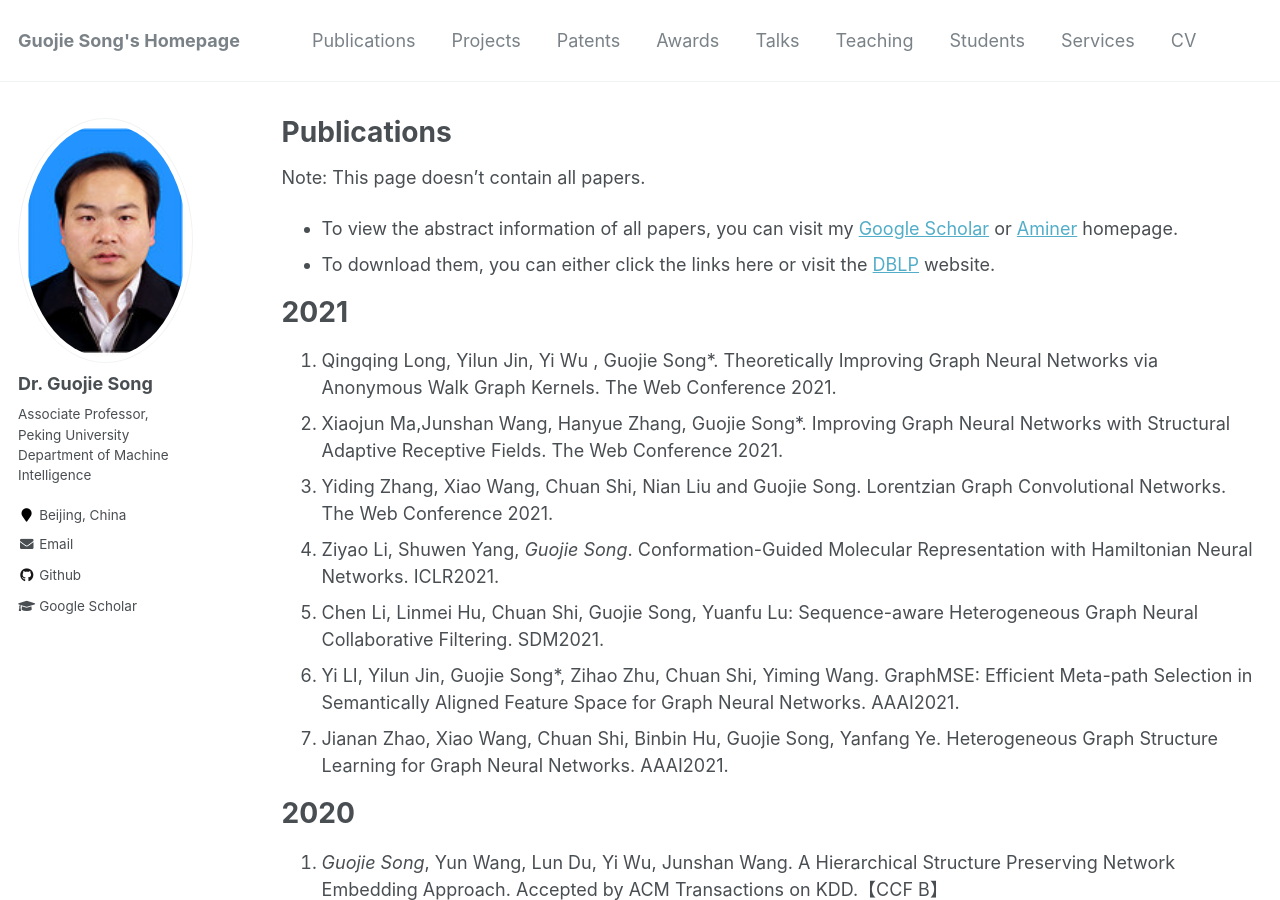
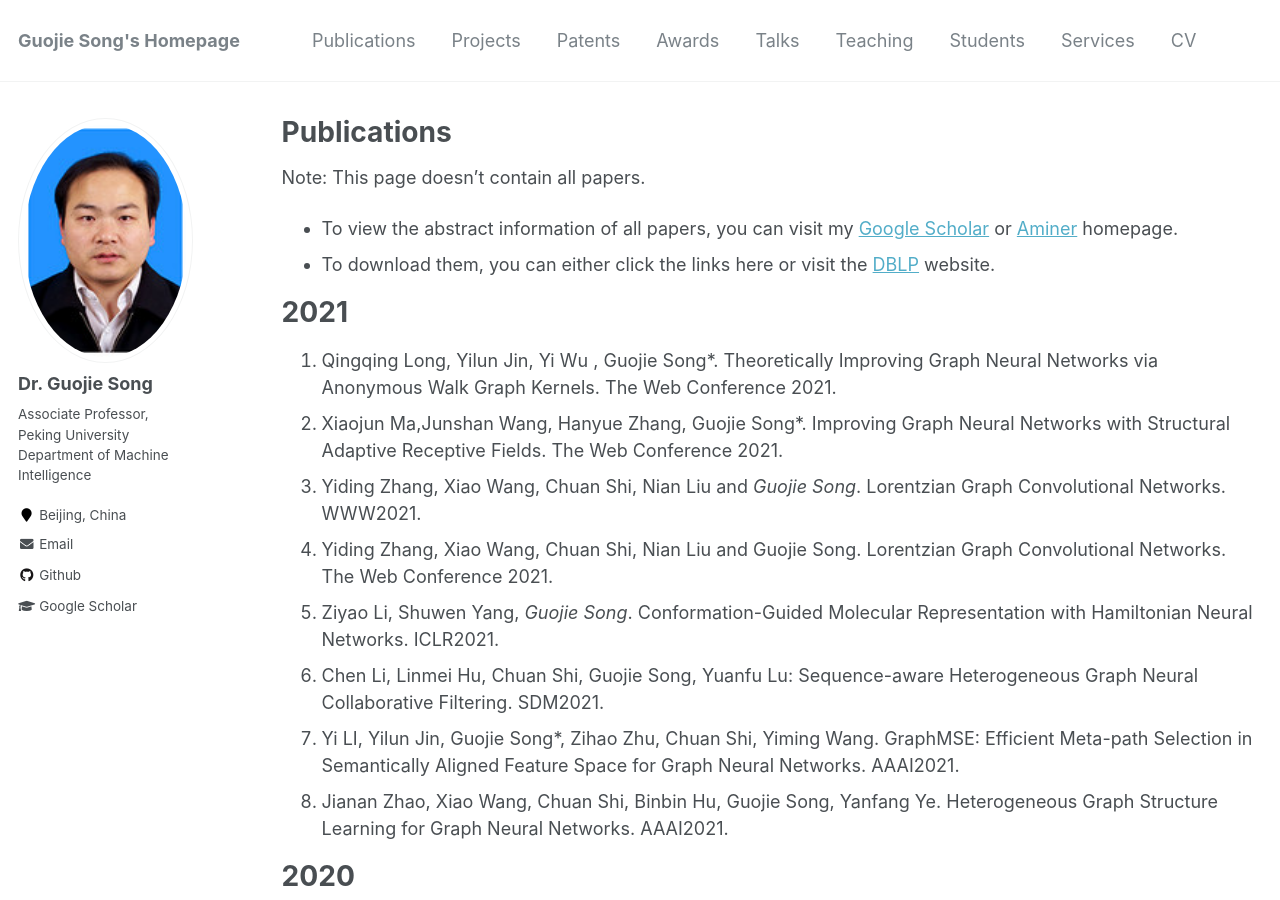
Before and after one commit to gjsong-pku/gjsong-pku.github.io, a Jekyll site: the page built from _pages/publications.md, in a window 1280 px wide and 900 px high. Built offline with Jekyll 4.4.1, drawn with Linux system fonts in a browser that asks for light colours.

Commit message:
Update publications.md

```diff
--- a/_pages/publications.md
+++ b/_pages/publications.md
@@ -12,8 +12,9 @@ Note: This page doesn't contain all papers.
 - To download them, you can either click the links here or visit the [DBLP](https://dblp.uni-trier.de/pers/hd/s/Song:Guojie) website.
 
 # 2021
-7. Qingqing Long, Yilun Jin, Yi Wu , Guojie Song*. Theoretically Improving Graph Neural Networks via Anonymous Walk Graph Kernels. The Web Conference 2021.
-6. Xiaojun Ma,Junshan Wang, Hanyue Zhang, Guojie Song*. Improving Graph Neural Networks with Structural Adaptive Receptive Fields. The Web Conference 2021.
+8. Qingqing Long, Yilun Jin, Yi Wu , Guojie Song*. Theoretically Improving Graph Neural Networks via Anonymous Walk Graph Kernels. The Web Conference 2021.
+7. Xiaojun Ma,Junshan Wang, Hanyue Zhang, Guojie Song*. Improving Graph Neural Networks with Structural Adaptive Receptive Fields. The Web Conference 2021.
+6. Yiding Zhang, Xiao Wang, Chuan Shi, Nian Liu and *Guojie Song*. Lorentzian Graph Convolutional Networks. WWW2021.
 5. Yiding Zhang, Xiao Wang, Chuan Shi, Nian Liu and Guojie Song. Lorentzian Graph Convolutional Networks. The Web Conference 2021.
 4. Ziyao Li, Shuwen Yang, *Guojie Song*. Conformation-Guided Molecular Representation with Hamiltonian Neural Networks. ICLR2021.
 3. Chen Li, Linmei Hu, Chuan Shi, Guojie Song, Yuanfu Lu: Sequence-aware Heterogeneous Graph Neural Collaborative Filtering. SDM2021.
```
